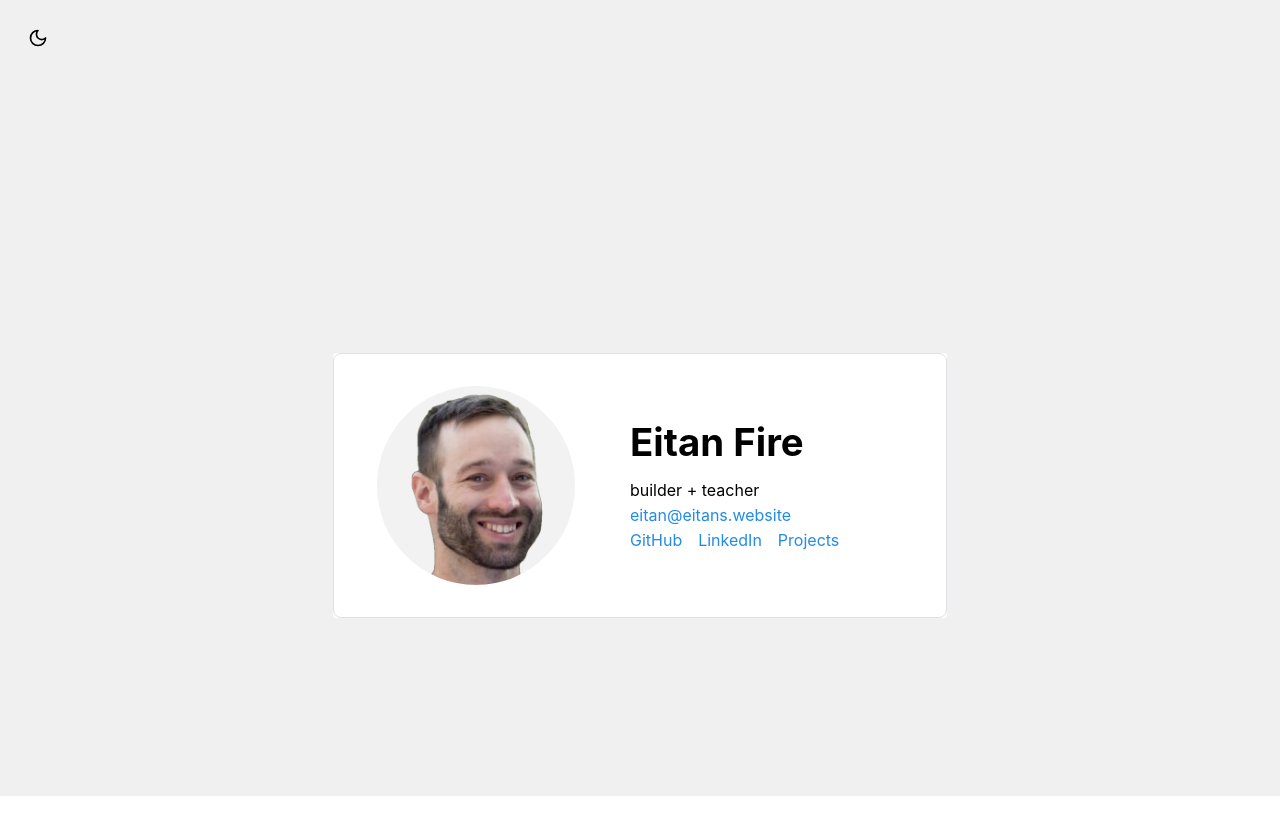
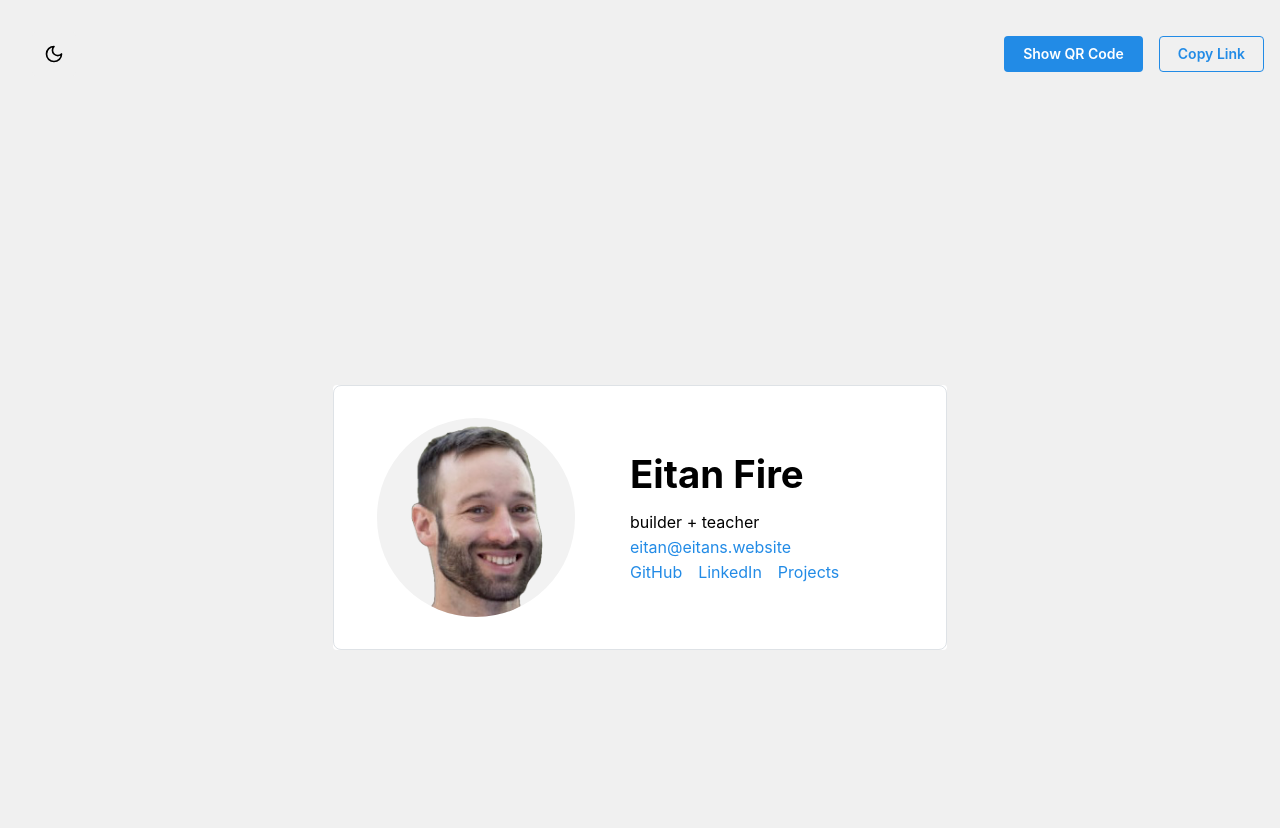
Before and after one commit to eitanfire/landing-page, a React (Vite) app: page / in a window 1280 px wide. Before the commit the page ends 800 px from the top, so only its background shows below. Built offline with nearby package versions, Linux system fonts and the light colour scheme.

Commit message:
add qr code toggle

```diff
--- a/package.json
+++ b/package.json
@@ -14,6 +14,7 @@
     "lucide-react": "^0.474.0",
     "react": "^18.2.0",
     "react-dom": "^18.2.0",
+    "react-qr-code": "^2.0.15",
     "react-router-dom": "^7.1.5"
   },
   "devDependencies": {
--- /dev/null
+++ b/src/components/QRCodeToggle.tsx
@@ -0,0 +1,42 @@
+import { useState } from "react";
+import QRCode from "react-qr-code";
+import { Button, Center, Flex, Modal } from "@mantine/core";
+
+interface QRCodeToggleProps {
+  url: string;
+}
+
+export function QRCodeToggle({ url }: QRCodeToggleProps) {
+  const [showQR, setShowQR] = useState(false);
+
+  const handleCopyLink = () => {
+    navigator.clipboard.writeText(url);
+    alert("Link copied to clipboard!");
+  };
+
+  return (
+    <>
+      <Flex gap="md" align="center">
+        <Button onClick={() => setShowQR(true)}>Show QR Code</Button>
+        <Button variant="outline" onClick={handleCopyLink}>
+          Copy Link
+        </Button>
+      </Flex>
+
+      {/* Full-Screen QR Code Modal */}
+      <Modal
+        opened={showQR}
+        onClose={() => setShowQR(false)}
+        centered
+        fullScreen
+      >
+        <Center style={{ height: "100vh", flexDirection: "column" }}>
+          <QRCode value={url} size={250} />
+          <Button mt="md" onClick={() => setShowQR(false)}>
+            Close
+          </Button>
+        </Center>
+      </Modal>
+    </>
+  );
+}
--- a/src/components/Welcome/LandingPage.tsx
+++ b/src/components/Welcome/LandingPage.tsx
@@ -1,18 +1,31 @@
-import { Anchor, Card, Center, Container, Grid, Group, Image, Paper, Text, Title, useMantineColorScheme } from '@mantine/core';
-import picture from '../../assets/efire Background Removed.png';
-import EmailContact from '../EmailContact';
-import classes from './Welcome.module.css';
-
+import {
+  Anchor,
+  Card,
+  Center,
+  Container,
+  Grid,
+  Group,
+  Image,
+  Paper,
+  Text,
+  Title,
+  useMantineColorScheme,
+} from "@mantine/core";
+import picture from "../../assets/efire Background Removed.png";
+import EmailContact from "../EmailContact";
+import { QRCodeToggle } from "../QRCodeToggle"; // Import the new QRCodeToggle component
+import classes from "./Welcome.module.css";
 
 export function LandingPage() {
   const { colorScheme } = useMantineColorScheme();
+  const pageURL = "https://eitans.website/"; // Updated link
 
   return (
     <div
       style={{
-        backgroundColor: colorScheme === 'dark' ? '#1A1B1E' : '#f0f0f0',
-        minHeight: '90vh',
-        padding: '2rem 0',
+        backgroundColor: colorScheme === "dark" ? "#1A1B1E" : "#f0f0f0",
+        minHeight: "90vh",
+        padding: "2rem 0",
       }}
     >
       <Container size="md">
@@ -26,7 +39,7 @@ export function LandingPage() {
                 mt="40%"
                 withBorder
                 style={{
-                  backgroundColor: colorScheme === 'dark' ? '#25262B' : 'white',
+                  backgroundColor: colorScheme === "dark" ? "#25262B" : "white",
                 }}
               >
                 <Grid gutter="sm" align="center">
@@ -40,7 +53,8 @@ export function LandingPage() {
                         w="70%"
                         styles={{
                           root: {
-                            backgroundColor: colorScheme === 'dark' ? '#ccfcf4' : '#f2f2f2',
+                            backgroundColor:
+                              colorScheme === "dark" ? "#ccfcf4" : "#f2f2f2",
                           },
                         }}
                       />
@@ -48,47 +62,39 @@ export function LandingPage() {
                   </Grid.Col>
                   <Grid.Col span={6}>
                     <Center>
-                      <div style={{ width: '100%' }}>
+                      <div style={{ width: "100%" }}>
                         <Title
                           ta="left"
                           size="3dvw"
                           mb="xs"
                           style={{
-                            color: colorScheme === 'dark' ? 'pink' : 'black',
+                            color: colorScheme === "dark" ? "pink" : "black",
                           }}
                         >
                           Eitan Fire
                         </Title>
                         <Text>builder + teacher</Text>
                         <EmailContact />
-                        <Group
-                          justify="left"
-                          gap="md"
-                          style={{
-                            display: 'flex',
-                            flexDirection: 'row',
-                            '@media (max-width: 48em)': {
-                              flexDirection: 'column',
-                              alignItems: 'flex-start',
+                        <Group justify="left" gap="md">
+                          {[
+                            {
+                              href: "https://github.com/eitanfire",
+                              label: "GitHub",
                             },
-                          }}
-                        >
-                          {[
-                            { href: 'https://github.com/eitanfire', label: 'GitHub' },
-                            { href: 'https://www.linkedin.com/in/eitanfire/', label: 'LinkedIn' },
-                            { href: 'https://projects.eitans.website/', label: 'Projects' },
+                            {
+                              href: "https://www.linkedin.com/in/eitanfire/",
+                              label: "LinkedIn",
+                            },
+                            {
+                              href: "https://projects.eitans.website/",
+                              label: "Projects",
+                            },
                           ].map((link) => (
                             <Anchor
                               key={link.href}
                               href={link.href}
                               target="_blank"
                               underline="hover"
-                              style={{
-                                '@media (max-width: 48em)': {
-                                  width: '100%',
-                                  marginBottom: '0.5rem',
-                                },
-                              }}
                             >
                               {link.label}
                             </Anchor>
--- a/src/pages/Home.page.tsx
+++ b/src/pages/Home.page.tsx
@@ -1,17 +1,24 @@
-import { useMantineColorScheme } from '@mantine/core';
-import { ColorSchemeToggle } from '../components/ColorSchemeToggle/ColorSchemeToggle';
-import { LandingPage } from '../components/Welcome/LandingPage';
+import { useMantineColorScheme, Flex } from "@mantine/core";
+import { ColorSchemeToggle } from "../components/ColorSchemeToggle/ColorSchemeToggle";
+import { LandingPage } from "../components/Welcome/LandingPage";
+import { QRCodeToggle } from "../components/QRCodeToggle";
 
 export function HomePage() {
   const { colorScheme } = useMantineColorScheme();
+  const pageURL = "https://eitans.website/";
 
   return (
     <div
       style={{
-        backgroundColor: colorScheme === 'dark' ? '#1A1B1E' : '#f0f0f0',
+        backgroundColor: colorScheme === "dark" ? "#1A1B1E" : "#f0f0f0",
+        minHeight: "100vh",
       }}
     >
-      <ColorSchemeToggle />
+      <Flex justify="space-between" align="center" p="md">
+        <ColorSchemeToggle />
+        <QRCodeToggle url={pageURL} />
+      </Flex>
+
       <LandingPage />
     </div>
   );
```
Also changed, not shown: 1 other file (tests, documents, lock files or other folders).
